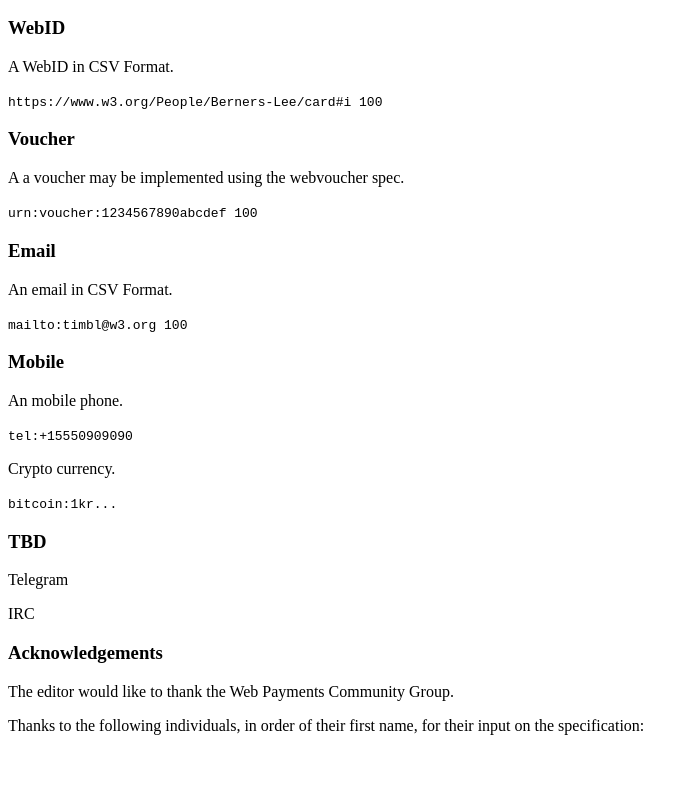
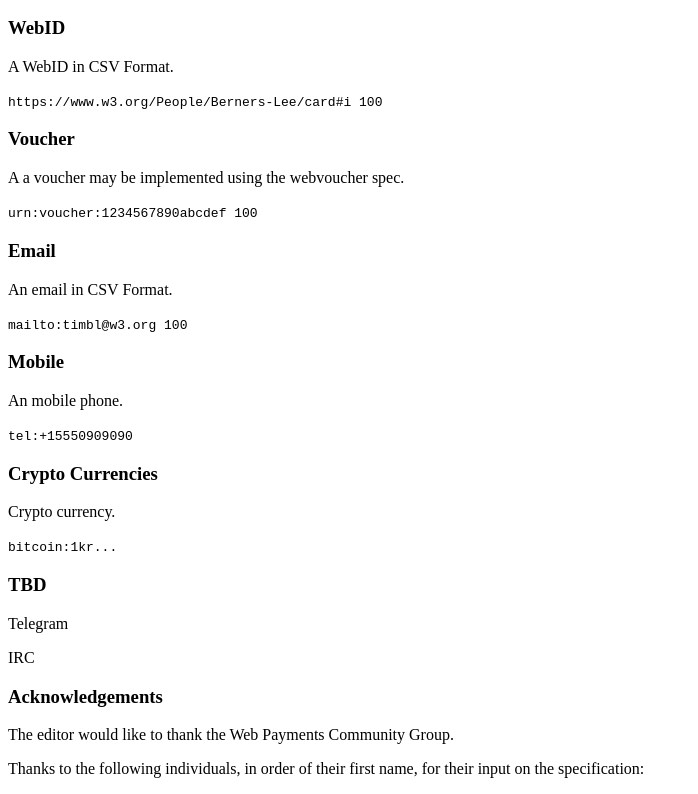
Before and after one commit to solidpayorg/webledgers, a website: page index.html in a window 1280 px wide. Shown: the part 1322-2116 px from the top of the page, without its empty margins (0-698 px from the left). Before the commit the page ends 2073 px from the top, so only its background shows below. Drawn offline with Linux system fonts and the light colour scheme.

Commit message:
fix heading

```diff
--- a/index.html
+++ b/index.html
@@ -326,6 +326,8 @@
         tel:+15550909090
     </code>
 
+    <h3>Crypto Currencies</h3>
+
     <p>
       Crypto currency.
     </p>
```
